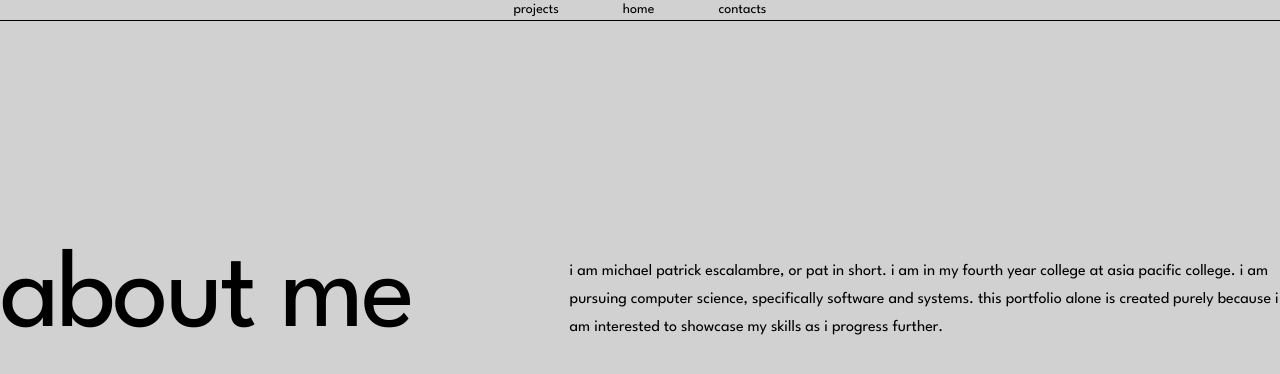
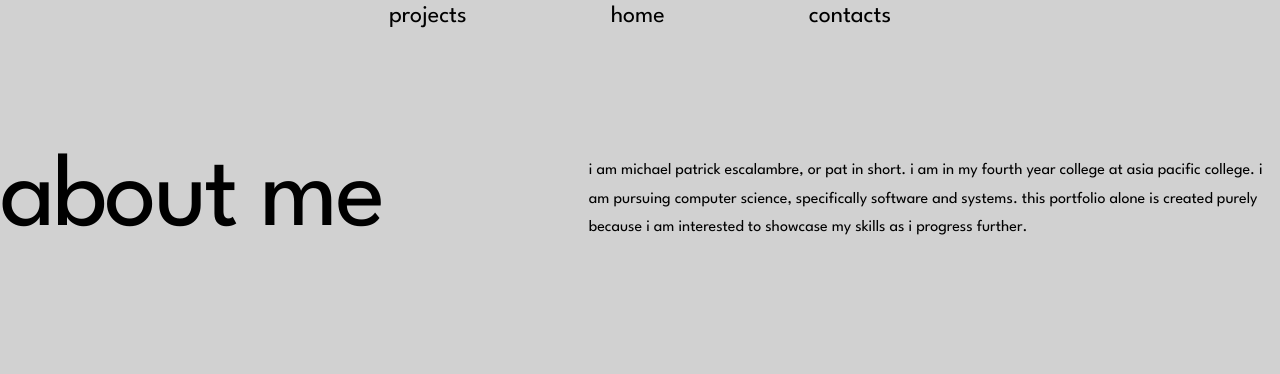
Before and after one commit to mesc03/personal-portfolio, a Next.js app in the folder personalportfolio/: page / in a window 1280 px wide. Shown: the top 374 px of the page. Built offline with nearby package versions, Linux system fonts and the light colour scheme.

Commit message:
feat: refine layout and styles for navigation and main content in personal portfolio

```diff
--- a/personalportfolio/app/page.tsx
+++ b/personalportfolio/app/page.tsx
@@ -1,10 +1,9 @@
 export default function Home() {
   return (
     <div className="min-h-screen bg-[#d1d1d1]">
-      {/* Navigation */}
-      <nav className="fixed top-0 left-0 right-0 bg-[#d1d1d1] border-b border-black z-50">
-        <div className="max-w-7xl mx-auto px-8 py-6">
-          <ul className="flex justify-center gap-16 text-sm">
+      <nav className="fixed top-0 left-0 right-0 bg-[#d1d1d1] z-50">
+        <div className="max-w-full px-20 py-5">
+          <ul className="flex justify-center gap-36 text-2xl">
             <li>
               <a href="#projects" className="hover:underline">
                 projects
@@ -23,21 +22,16 @@
           </ul>
         </div>
       </nav>
-
-      {/* Main Content */}
-      <main className="pt-24 px-16 pb-16">
-        <div className="max-w-[1600px] mx-auto">
-          <div className="flex flex-col md:flex-row gap-24 items-center min-h-[75vh]">
-            {/* Left side - Title */}
-            <div className="md:w-[40%]">
-              <h1 className="text-[6rem] md:text-[7rem] leading-none font-normal lowercase tracking-tight">
+      <main className="pt-48 px-20 pb-16">
+        <div className="max-w-[1400px] mx-auto">
+          <div className="flex flex-col md:flex-row gap-32 items-center min-h-[50vh]">
+            <div className="md:w-[40%] flex justify-start">
+              <h1 className="text-[6.5rem] leading-none font-normal lowercase tracking-tight">
                 about me
               </h1>
             </div>
-
-            {/* Right side - Description */}
             <div className="md:w-[60%]">
-              <p className="text-[1rem] leading-[1.75] tracking-normal">
+              <p className="text-[1rem] leading-[1.8] tracking-normal">
                 i am michael patrick escalambre, or pat in short. i am in my fourth year college at asia
                 pacific college. i am pursuing computer science, specifically software and systems. this
                 portfolio alone is created purely because i am interested to showcase my skills as i progress
```
